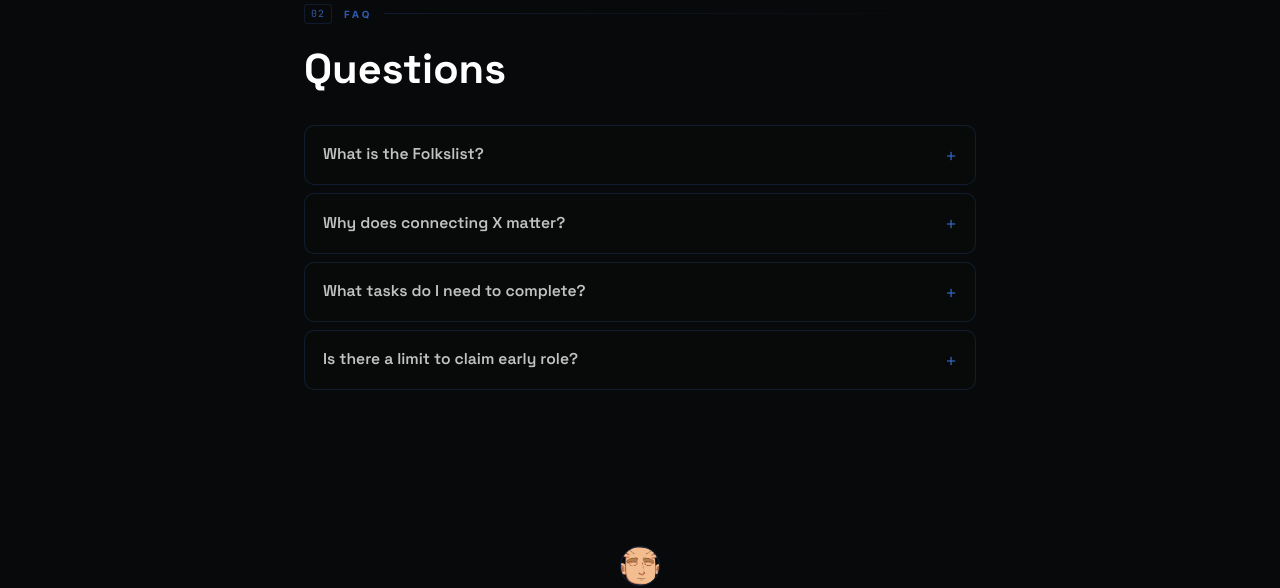
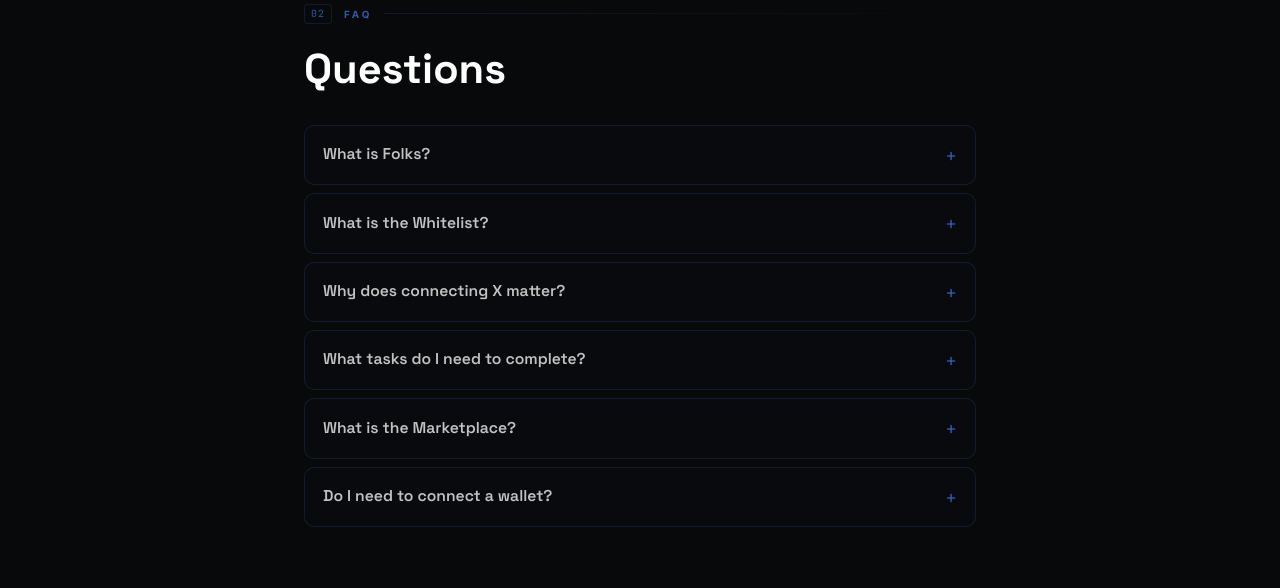
Before and after one commit to pixelgamesite-maker/Folks, a React (Vite) app: page / in a window 1280 px wide. Shown: the part 1340-1928 px from the top of the page. Built offline with nearby package versions, Linux system fonts and the light colour scheme; no server answers.

Commit message:
Update FAQ.tsx

```diff
--- a/src/components/FAQ.tsx
+++ b/src/components/FAQ.tsx
@@ -3,10 +3,12 @@ import { body, display, gold, line, muted } from "../lib/theme";
 import { Label, RevealSection } from "./shared";
 
 const FAQS = [
-  { q: "What is the Folkslist?", a: "The only way to get whitelisted before mint — connect your X account, complete the tasks, and register your wallet." },
-  { q: "Why does connecting X matter?", a: "It verifies you're a real account, not a duplicate or a bot, before you take a spot on the list." },
-  { q: "What tasks do I need to complete?", a: "Follow the official account, like and retweet the pinned post, then submit your wallet." },
-  { q: "Is there a limit to claim early role?", a: "Yes, 1,000 spots total for early believers" },
+  { q: "What is Folks?", a: "A registry of hand drawn characters, launching on Ethereum." },
+  { q: "What is the Whitelist?", a: "Connect your X account and complete tasks to earn points. Everyone who earns points has a shot at a spot." },
+  { q: "Why does connecting X matter?", a: "It verifies you're a real account, not a duplicate or a bot, before your tasks and points get counted." },
+  { q: "What tasks do I need to complete?", a: "A few one-time tasks (like following and making a bullish post), plus daily tasks that refreshes every 24 hours." },
+  { q: "What is the Marketplace?", a: "Where you'll spend your point balance to secure a Whitelist spot once it opens. It's currently Coming Soon." },
+  { q: "Do I need to connect a wallet?", a: "No, but you can bind your wallet from the profile menu on the Whitelist page so you're ready once spots open." },
 ];
 
 function FaqItem({ q, a }: { q: string; a: string }) {
@@ -18,7 +20,7 @@ function FaqItem({ q, a }: { q: string; a: string }) {
         borderRadius: "10px",
         marginBottom: "8px",
         overflow: "hidden",
-        background: "rgba(46,125,74,0.02)",
+        background: "rgba(46,90,172,0.02)",
       }}
     >
       <button
```
